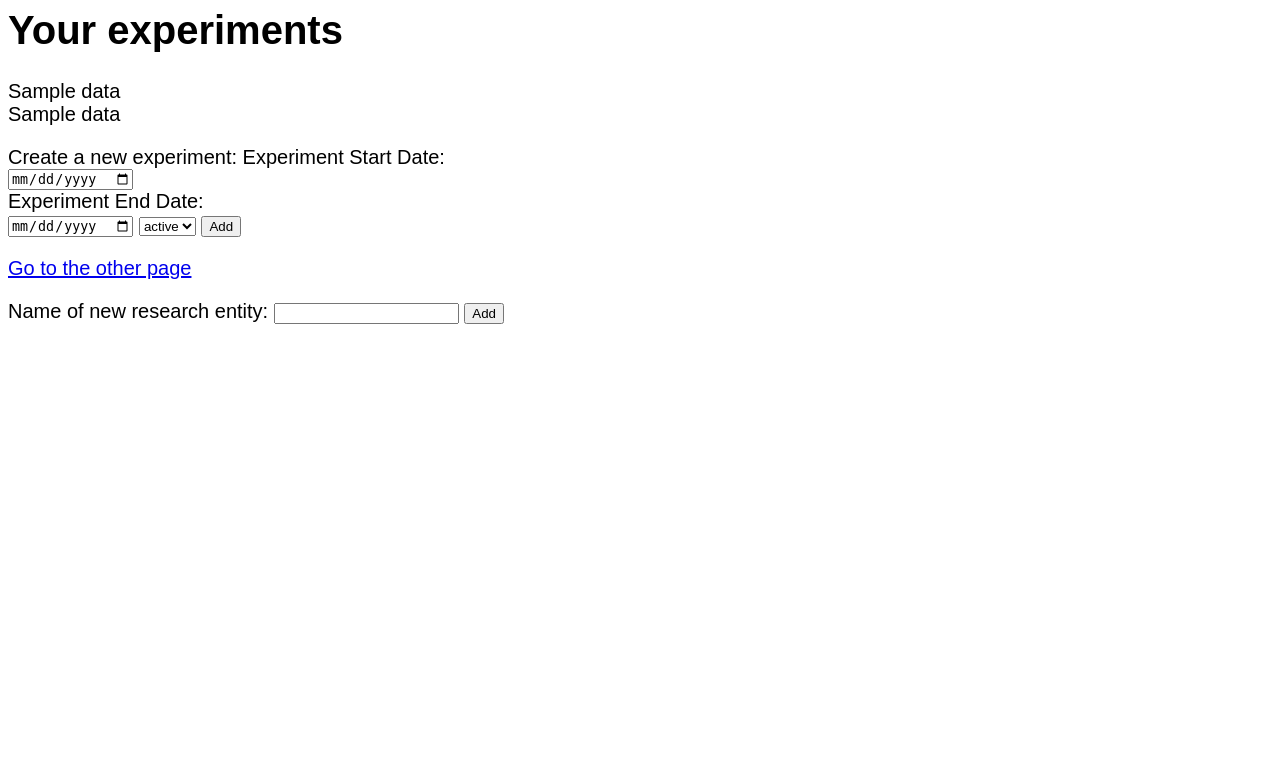
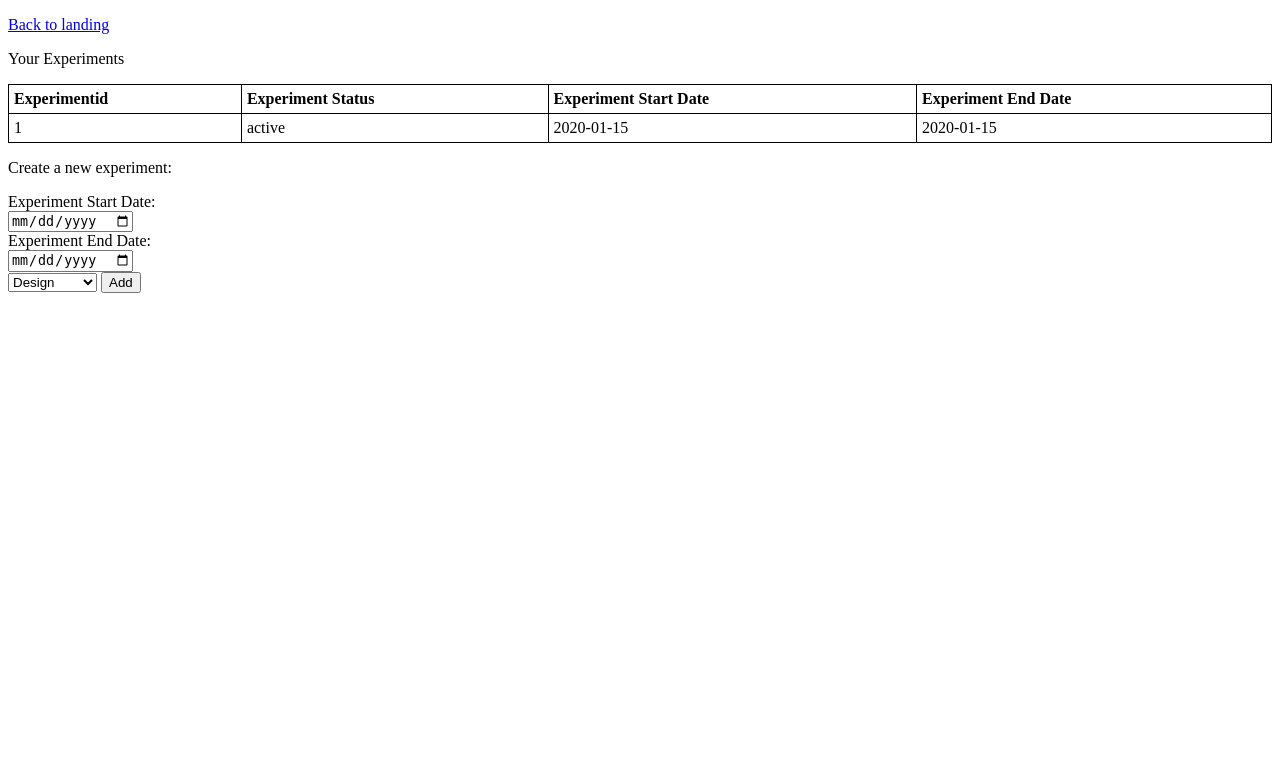
Before and after one commit to cbenge509/COMS-W4111-Projects, a Flask app: template templates/experiment.html in a window 1280 px wide. Shown: the top 779 px of the page. Run offline with Flask 2, Linux system fonts and the light colour scheme; the template is opened without the code that fills it: most values are stand-ins (such as "Sample title", 1, 10 or a date in 2020); parts of the project's set-up code (start-up, migrations or seed data) failed here and were passed over.

Commit message:
updated experiment and incident.

```diff
--- a/server.py
+++ b/server.py
@@ -27,7 +27,7 @@ from sqlalchemy import *
 from sqlalchemy.pool import NullPool
 import app_queries as ap
 from flask import Flask, request, render_template, g, redirect, Response, \
-                  session, url_for
+                  session, url_for, jsonify
 
 tmpl_dir = os.path.join(os.path.dirname(os.path.abspath(__file__)), 'templates')
 app = Flask(__name__, template_folder=tmpl_dir)
@@ -160,9 +160,7 @@ def another():
   return render_template("another.html")
 
 
-@app.route('/incident')
-def incident():
-  return render_template("incident.html")
+
 
 
 @app.route('/labs')
@@ -179,23 +177,43 @@ def experiment():
 
 
     icursor = g.conn.execute("select * from experiment where entityid = {0}".format(user))
-    experiments = {}
-    for results in icursor:
-        experiments[results['experimentid']] = results
+    experiments = icursor.fetchall()
     icursor.close()
+    # for results in icursor:
+    #     experiments[results['experimentid']] = results
+    # icursor.close()
 
-    icursor = g.conn.execute("select distinct experimentstatus as status from experiment")
-    statuses = {}
-    i = 0
-    for results in icursor:
-        statuses[i] = results['status']
-        i = i+1
-    icursor.close()
+
+    statuses = ['design', 'initiated', 'in-progress', 'closed', 'cancelled', 'on-hold']
 
 
 
-    context = dict( data=experiments, statuses=statuses)
+    context = dict(comments=experiments, statuses=statuses)
     return render_template("experiment.html", **context)
+
+@app.route('/incident')
+def incident():
+    # has_experiments = ap.has_experiments(session['entityid'])
+
+    user = session['entityid']
+
+
+
+    icursor = g.conn.execute("select * from laboratory where managingentityid = {0}".format(user))
+    experiments = icursor.fetchall()
+    icursor.close()
+    # for results in icursor:
+    #     experiments[results['experimentid']] = results
+    # icursor.close()
+
+
+    statuses = ['design', 'initiated', 'in-progress', 'closed', 'cancelled', 'on-hold']
+
+
+
+    context = dict(comments=experiments)
+    return render_template("incident.html", **context)
+
 
 
 @app.route('/bioagent')
@@ -214,10 +232,40 @@ def add():
 
 @app.route('/add_experiment', methods=['POST'])
 def add_experiment():
-  name = request.form['name']
-  g.conn.execute("INSERT INTO test VALUES (5,'Chisom Amalunweze')",name)
-  return redirect('/')
 
+    print(request.form.items())
+    user = session['entityid']
+    name = request.form['exstatus']
+    # name= 'closed'
+    start_date = request.form['startdate']
+    end_date = request.form['enddate']
+
+    values = (user,name, start_date,end_date)
+
+    q = 'insert into experiment(entityid,experimentstatus,experimentstartdate,experimentcloseddate) values (%s, %s, %s,%s)'
+    g.conn.execute(q,values)
+    return redirect(url_for('experiment'))
+    # return jsonify(request.form)
+
+
+@app.route('/add_incident', methods=['POST'])
+def add_incident():
+
+    lab = request.form['labid']
+    report_date = request.form['reportdate']
+    occur_date = request.form['occurdate']
+    threatlevel = request.form['threatlevel']
+    incident_type = request.form['inctype']
+    incident_summary = request.form['incsummary']
+
+    values = (lab, report_date, occur_date, threatlevel, incident_type, incident_summary)
+
+    q = """insert into incident(laboratoryid, incidentreporteddate, incidentoccurreddate,
+    threatlevel, incidenttype, incidentsummary) values (%s, %s, %s, %s, %s, %s)"""
+
+    g.conn.execute(q,values)
+
+    return redirect(url_for('incident'))
 
 
 
--- a/templates/experiment.html
+++ b/templates/experiment.html
@@ -1,47 +1,53 @@
-<html>
-  <style>
-    body{
-      font-size: 15pt;
-      font-family: arial;
-    }
-  </style>
+<!doctype html>
+<head>
+<style>
+table, th, td {
+    border: 1px solid black;
+    border-collapse: collapse;
+}
+th, td {
+    padding: 5px;
+    text-align: left;
+}
+</style>
+</head>
 
+  <p><a href="/">Back to landing</a></p>
 
-<body>
-  <h1>Your experiments</h1>
-  <div>{{data}}</div>
-
-  <div>
-    {% for n in data %}
-    <div>{{n}}</div>
-    {% endfor %}
-  </div>
+{% if comments %}
+<p>Your Experiments</p>
+<table style="width:100%">
+  <tr>
+    <th>Experimentid</th>
+    <th>Experiment Status</th>
+    <th>Experiment Start Date</th>
+    <th>Experiment End Date</th>
+  </tr>
+  {% for comment in comments %}
+  <tr>
+    <td>{{comment.experimentid}}</td>
+    <td>{{comment.experimentstatus}}</td>
+    <td>{{comment.experimentstartdate}}</td>
+    <td>{{comment.experimentcloseddate}}</td>
+  </tr>
+  {% endfor %}
+</table>
+{% endif %}
 
 
   <form method="POST" action="/add_experiment">
-  <p>Create a new experiment:
+  <p>Create a new experiment: </p>
     <label for="experimentstartdate">Experiment Start Date:</label><br>
     <input type="date" id="experimentstartdate" name="startdate"><br>
     <label for="experimentenddate">Experiment End Date:</label><br>
-    <input type="date" id="experimentenddate" name="enddate">
-        <select name="experimentstatus" id="user">
-            {% for experimentstatus in statuses.items() %}
-                <div> <option value="{{experimentstatus}}"> {{ status }} </option> </div>
-            {% endfor %}
-        </select>
+    <input type="date" id="experimentenddate" name="enddate"> </br>
+    <select name="exstatus" id="estatus">
+            <option value = "design" selected>Design</option>
+            <option value = "initiated">initiated</option>
+            <option value = "in-progress">in-progress</option>
+            <option value = "closed">closed</option>
+            <option value = "cancelled">cancelled</option>
+            <option value = "on-hold">on-hold</option>
+    </select>
   <input type="submit" value="Add"></p>
   </form>
-
-
-
-<p><a href="another">Go to the other page</a></p>
-
-
-<form method="POST" action="/add">
-<p>Name of new research entity: <input type="text" name="name"> <input type="submit" value="Add"></p>
-</form>
-
-</body>
-
-
-</html>
--- a/templates/research-dashboard.html
+++ b/templates/research-dashboard.html
@@ -13,7 +13,7 @@
 <body>
   <h1>Hello, {{ user }}.</h1>
 
-  <p><a href="/logout">Select another user.</a></p>
+  <p><a href="/logout">Log Out</a></p>
 
   <p><a href="/experiment">View experiments</a></p>
 
@@ -21,9 +21,6 @@
 
   <p><a href="/labs">View labs</a></p>
 
-  <form method="POST" action="/add_experiment">
-  <p>Create a new experiment: <input type="text" name="name"> <input type="submit" value="Add"></p>
-  </form>
 
   <p>
 
```
Also changed, not shown: templates/incident.html (+42 -1 lines), 1 other file.
